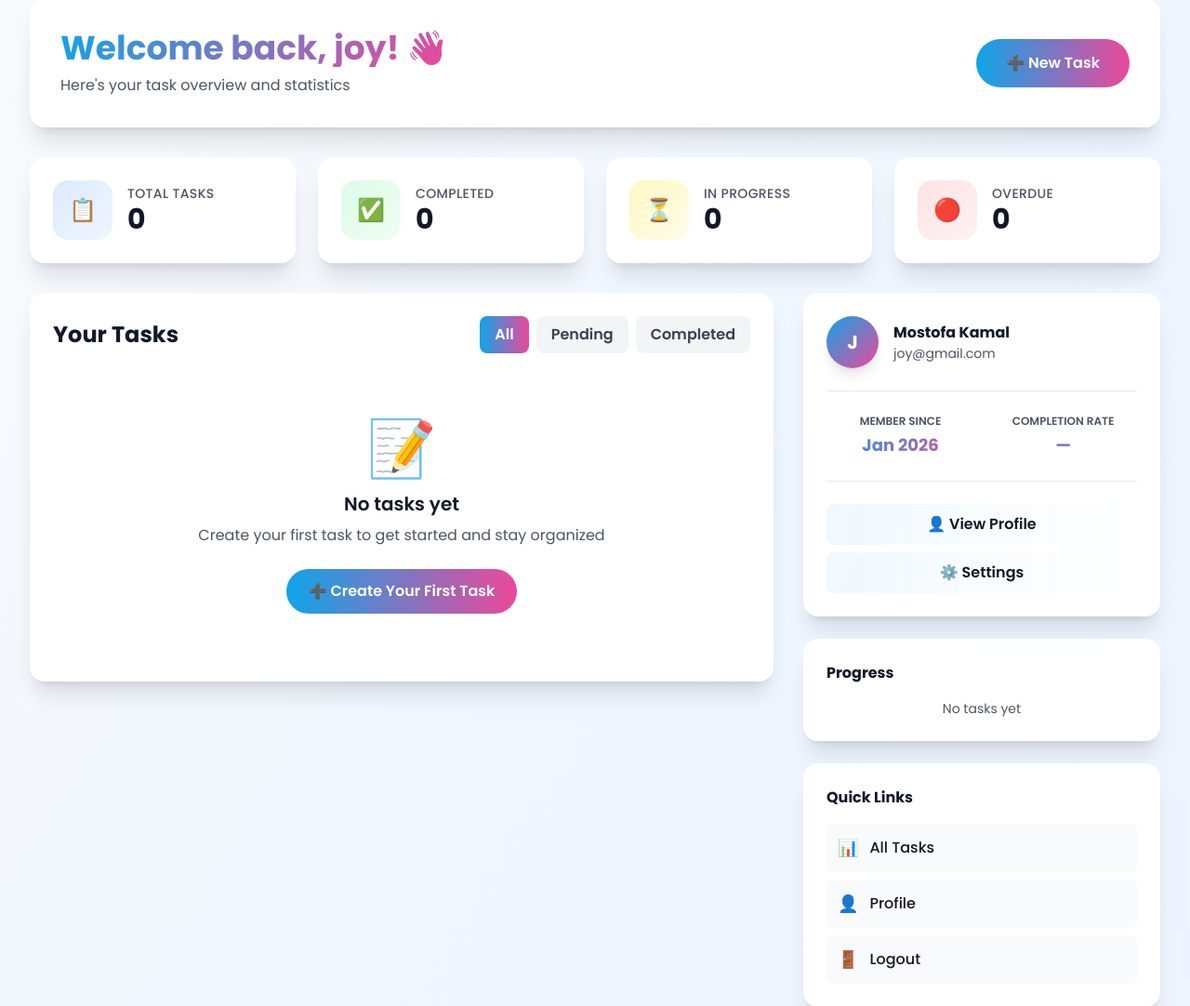
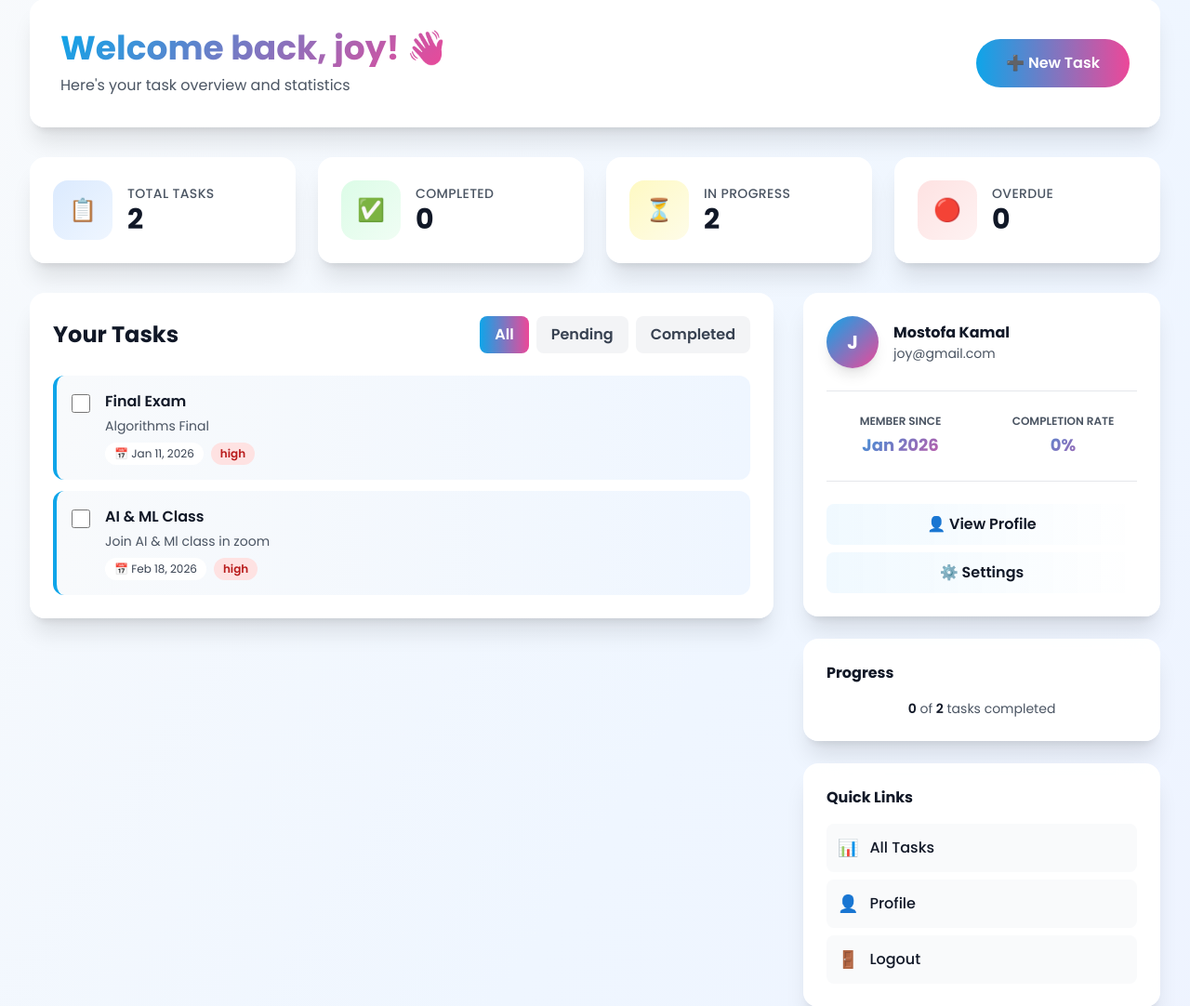
Before and after one commit to mostofa89/TaskManager, a Django app: page /user/dashboard/ in a window 1280 px wide. Shown: the part 113-1195 px from the top of the page at 93% size. Run offline with Django 5.2, Linux system fonts and the light colour scheme; a user stored in the database is signed in; data comes from the database, SQL or seed files in the repository; both versions use the stored data as it was after the commit; some libraries are stand-ins or nearby versions.

Commit message:
Modify calender.html and dashboard.html

```diff
--- a/templates/user/dashboard.html
+++ b/templates/user/dashboard.html
@@ -11,7 +11,7 @@
                     <h1 class="text-4xl font-bold gradient-text mb-2">Welcome back, {{ user.username }}! 👋</h1>
                     <p class="text-gray-600">Here's your task overview and statistics</p>
                 </div>
-                <a href="#" class="px-8 py-3.5 bg-gradient-to-r from-primary-500 to-accent-500 text-white font-semibold rounded-full hover:shadow-xl hover:scale-105 transition-all duration-300 inline-flex items-center gap-2 w-fit">
+                <a href="{% url 'tasks:create' %}" class="px-8 py-3.5 bg-gradient-to-r from-primary-500 to-accent-500 text-white font-semibold rounded-full hover:shadow-xl hover:scale-105 transition-all duration-300 inline-flex items-center gap-2 w-fit">
                     ➕ New Task
                 </a>
             </div>
@@ -98,18 +98,18 @@
                 {% if tasks %}
                     <div class="space-y-3">
                         {% for task in tasks %}
-                            <div class="flex items-start gap-4 p-4 bg-gradient-to-r from-slate-50 to-blue-50 rounded-xl hover:from-blue-50 hover:to-primary-50 transition-all duration-300 group border-l-4 {% if task.completed %}border-green-500 bg-gradient-to-r from-green-50 to-emerald-50{% else %}border-primary-500{% endif %}">
+                            <div class="flex items-start gap-4 p-4 bg-gradient-to-r from-slate-50 to-blue-50 rounded-xl hover:from-blue-50 hover:to-primary-50 transition-all duration-300 group border-l-4 {% if task.is_completed %}border-green-500 bg-gradient-to-r from-green-50 to-emerald-50{% else %}border-primary-500{% endif %}">
                                 <!-- Checkbox -->
                                 <div class="pt-1">
-                                    <form method="post" action="#" class="inline">
+                                    <form method="post" action="{% url 'tasks:complete' task.id %}" class="inline">
                                         {% csrf_token %}
-                                        <input type="checkbox" class="w-5 h-5 accent-primary-500 cursor-pointer {% if task.completed %}ring-2 ring-green-400{% endif %}" {% if task.completed %}checked{% endif %}>
+                                        <input type="checkbox" class="w-5 h-5 accent-primary-500 cursor-pointer {% if task.is_completed %}ring-2 ring-green-400{% endif %}" {% if task.is_completed %}checked{% endif %} onchange="this.form.submit()">
                                     </form>
                                 </div>
 
                                 <!-- Task Details -->
                                 <div class="flex-1 min-w-0">
-                                    <h3 class="font-semibold text-gray-900 group-hover:text-primary-600 transition-colors {% if task.completed %}line-through text-gray-500{% endif %}">
+                                    <h3 class="font-semibold text-gray-900 group-hover:text-primary-600 transition-colors {% if task.is_completed %}line-through text-gray-500{% endif %}">
                                         {{ task.title|default:"Untitled Task" }}
                                     </h3>
                                     {% if task.description %}
@@ -131,15 +131,25 @@
 
                                 <!-- Actions -->
                                 <div class="flex gap-1 opacity-0 group-hover:opacity-100 transition-opacity">
-                                    <button class="p-2 hover:bg-white rounded-lg transition-colors" title="View">
-                                        👁️
-                                    </button>
-                                    <button class="p-2 hover:bg-white rounded-lg transition-colors" title="Edit">
-                                        ✏️
-                                    </button>
-                                    <button class="p-2 hover:bg-red-100 text-red-600 rounded-lg transition-colors" title="Delete">
-                                        🗑️
-                                    </button>
+                                    <a href="{% url 'tasks:view' task.id %}" class="p-2 hover:bg-blue-50 text-blue-600 rounded-lg transition-colors" title="View">
+                                        <svg class="w-5 h-5" fill="none" stroke="currentColor" stroke-width="2" viewBox="0 0 24 24">
+                                            <path stroke-linecap="round" stroke-linejoin="round" d="M15 12a3 3 0 11-6 0 3 3 0 016 0z" />
+                                            <path stroke-linecap="round" stroke-linejoin="round" d="M2.458 12C3.732 7.943 7.523 5 12 5c4.478 0 8.268 2.943 9.542 7-1.274 4.057-5.064 7-9.542 7-4.477 0-8.268-2.943-9.542-7z" />
+                                        </svg>
+                                    </a>
+                                    <a href="{% url 'tasks:edit' task.id %}" class="p-2 hover:bg-primary-50 text-primary-600 rounded-lg transition-colors" title="Edit">
+                                        <svg class="w-5 h-5" fill="none" stroke="currentColor" stroke-width="2" viewBox="0 0 24 24">
+                                            <path stroke-linecap="round" stroke-linejoin="round" d="M11 5H6a2 2 0 00-2 2v11a2 2 0 002 2h11a2 2 0 002-2v-5m-1.414-9.414a2 2 0 112.828 2.828L11.828 15H9v-2.828l8.586-8.586z" />
+                                        </svg>
+                                    </a>
+                                    <form method="post" action="{% url 'tasks:delete' task.id %}" class="inline" onsubmit="return confirm('Delete this task?');">
+                                        {% csrf_token %}
+                                        <button type="submit" class="p-2 hover:bg-red-100 text-red-600 rounded-lg transition-colors" title="Delete">
+                                            <svg class="w-5 h-5" fill="none" stroke="currentColor" stroke-width="2" viewBox="0 0 24 24">
+                                                <path stroke-linecap="round" stroke-linejoin="round" d="M19 7l-.867 12.142A2 2 0 0116.138 21H7.862a2 2 0 01-1.995-1.858L5 7m5 4v6m4-6v6m1-10V4a1 1 0 00-1-1h-4a1 1 0 00-1 1v3M4 7h16" />
+                                            </svg>
+                                        </button>
+                                    </form>
                                 </div>
                             </div>
                         {% endfor %}
@@ -150,7 +160,7 @@
                         <div class="text-6xl mb-4">📝</div>
                         <h3 class="text-xl font-semibold text-gray-900 mb-2">No tasks yet</h3>
                         <p class="text-gray-600 mb-6">Create your first task to get started and stay organized</p>
-                        <a href="#" class="inline-flex items-center gap-2 px-6 py-3 bg-gradient-to-r from-primary-500 to-accent-500 text-white font-semibold rounded-full hover:shadow-lg transition-all">
+                        <a href="{% url 'tasks:create' %}" class="inline-flex items-center gap-2 px-6 py-3 bg-gradient-to-r from-primary-500 to-accent-500 text-white font-semibold rounded-full hover:shadow-lg transition-all">
                             ➕ Create Your First Task
                         </a>
                     </div>
@@ -220,7 +230,7 @@
             <div class="glass rounded-2xl shadow-xl p-6 hover-lift">
                 <h3 class="font-bold text-gray-900 mb-4">Quick Links</h3>
                 <div class="space-y-2">
-                    <a href="#" class="flex items-center gap-3 p-3 rounded-lg bg-gray-50 hover:bg-primary-50 text-gray-900 hover:text-primary-600 transition-all group">
+                    <a href="{% url 'tasks:user_tasks' %}" class="flex items-center gap-3 p-3 rounded-lg bg-gray-50 hover:bg-primary-50 text-gray-900 hover:text-primary-600 transition-all group">
                         <span class="text-lg group-hover:scale-125 transition-transform">📊</span>
                         <span class="font-medium">All Tasks</span>
                     </a>
--- a/user/views.py
+++ b/user/views.py
@@ -500,8 +500,55 @@ Task Manager Team
     return render(request, 'user/forget_password.html', {'step': 'email'})
 
 
+@login_required(login_url='user:user-login')
 def dashboard(request):
-    return render(request, 'user/dashboard.html')
+    """Dashboard view with task statistics and filtering."""
+    from tasks.models import Task
+    from django.db.models import Q
+    from django.utils import timezone
+
+    # Get filter parameter
+    filter_type = request.GET.get('filter', 'all')
+
+    # Get all tasks for the logged-in user
+    all_tasks = Task.objects.filter(user=request.user).order_by('-created_at')
+
+    # Apply filter
+    if filter_type == 'pending':
+        tasks = all_tasks.filter(is_completed=False)
+    elif filter_type == 'completed':
+        tasks = all_tasks.filter(is_completed=True)
+    else:
+        tasks = all_tasks
+
+    # Calculate statistics
+    total_tasks = all_tasks.count()
+    completed_tasks = all_tasks.filter(is_completed=True).count()
+    pending_tasks = all_tasks.filter(is_completed=False).count()
+
+    # Count overdue tasks (due_date < today and not completed)
+    today = timezone.now().date()
+    overdue_tasks = all_tasks.filter(
+        due_date__lt=today,
+        is_completed=False
+    ).count()
+
+    # Calculate completion rate
+    completion_rate = 0
+    if total_tasks > 0:
+        completion_rate = round((completed_tasks / total_tasks) * 100)
+
+    context = {
+        'tasks': tasks[:10],  # Limit to 10 most recent tasks
+        'total_tasks': total_tasks,
+        'completed_tasks': completed_tasks,
+        'pending_tasks': pending_tasks,
+        'overdue_tasks': overdue_tasks,
+        'completion_rate': completion_rate,
+        'filter': filter_type,
+    }
+
+    return render(request, 'user/dashboard.html', context)
 
 
 @login_required(login_url='user:user-login')
```
Also changed, not shown: templates/tasks/calendar.html (+65 -45 lines), db.sqlite3.
